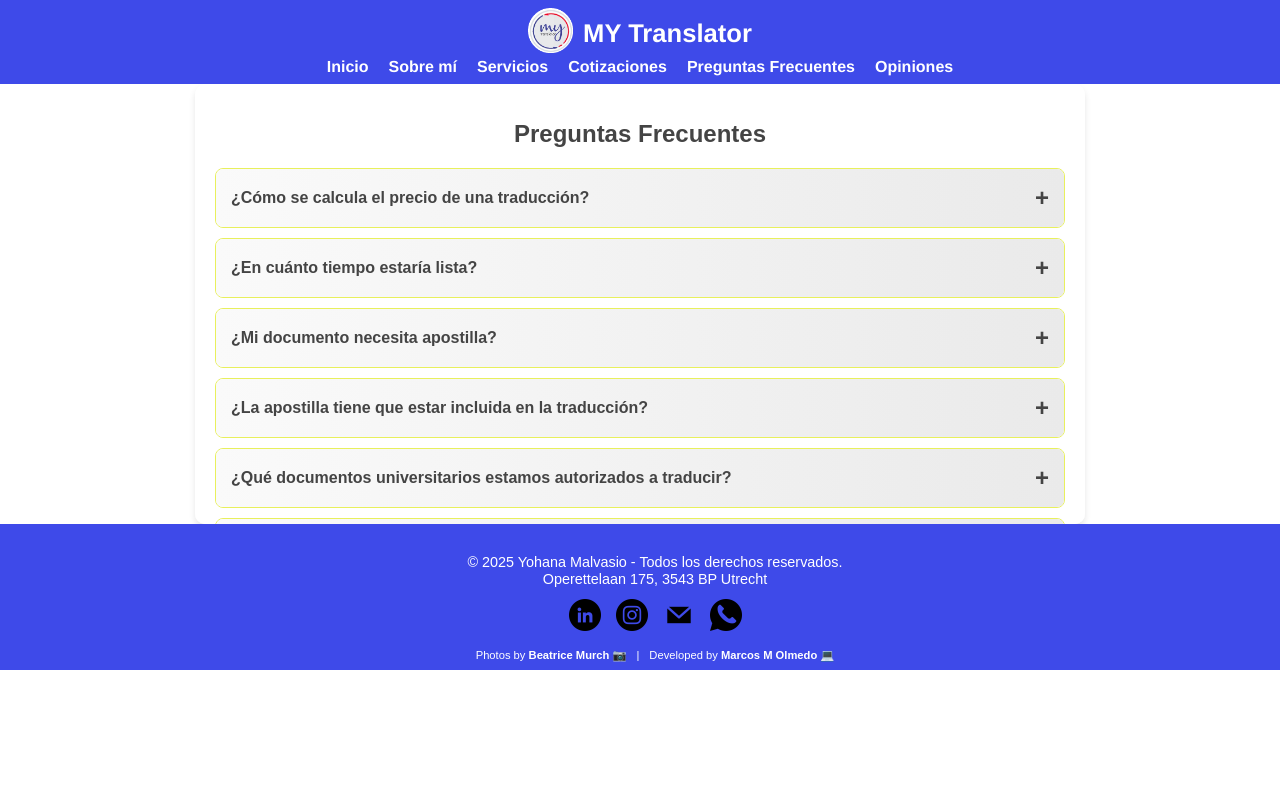
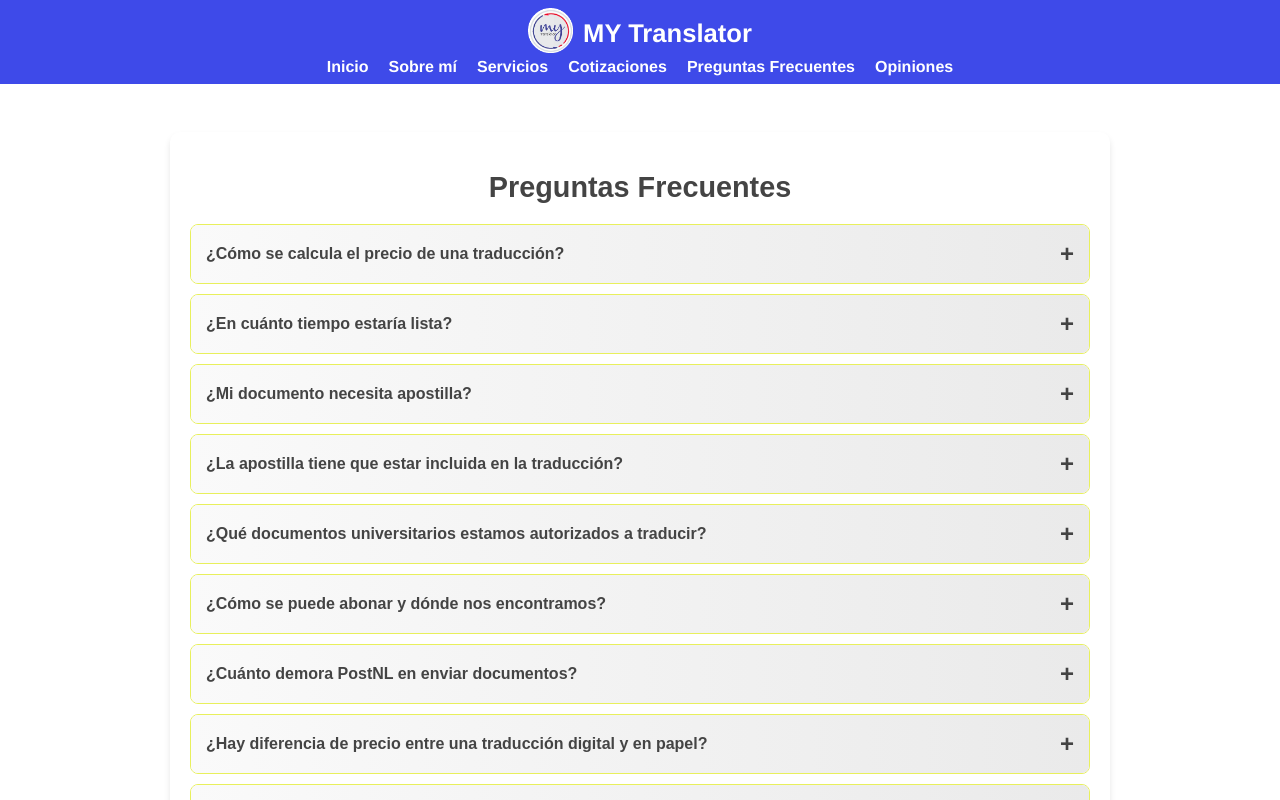
Before and after one commit to MarcosMolmedo/My-Translator, a React (Vite) app: page /preguntasfrecuentes in a window 1280 px wide. Built offline with nearby package versions, Linux system fonts and the light colour scheme.

Commit message:
Mejoras visuales: ajustes de padding simétrico y nuevo color en el contenedor del formulario

```diff
--- a/src/App.css
+++ b/src/App.css
@@ -1,6 +1,6 @@
 
 html, body {
-  height: 500%;
+
   margin: 0;
   padding: 0;
   font-family: Arial, sans-serif;
@@ -8,6 +8,10 @@ html, body {
   flex-direction: column;
   padding-bottom: 0 !important;
   margin-bottom: 0 !important;
+  height: 100%; /* ✅ No 500% */
+
+
+
 }
 
 /* Contenedor principal */
@@ -22,9 +26,9 @@ html, body {
 .app-container {
   display: flex;
   flex-direction: column;
-  min-height: calc(100vh - 50px); /* ✅ Ajuste sin deformar diseño */
-  justify-content: space-between; /* ✅ Asegura que el footer quede abajo */
+  min-height: 100vh; /* ✅ Se estira en altura */
 }
+
 
 /* Contenido principal */
 .main-content {
@@ -38,11 +42,9 @@ html, body {
   background-color: #3e4ae9;
   color: white;
   text-align: center;
-
   width: 100%;
-  position: absolute; /* Lo fija en la parte inferior */
-  bottom: 0;
-  left: 0;
   font-size: 0.55rem;
   line-height: 1.1;
+  padding-bottom: 10px;
+  margin-top: auto; /* ✅ Lo empuja hacia abajo en el layout */
 }
--- a/src/Styles/HeroSection.css
+++ b/src/Styles/HeroSection.css
@@ -5,6 +5,12 @@
   overflow: hidden;
   display: flex;
   align-items: center;
+  justify-content: center;
+}
+.hero-wrapper {
+  min-height: calc(100vh - 160px); /* Ajustá este valor si tu header/footer tienen otro alto */
+  display: flex;
+  flex-direction: column;
   justify-content: center;
 }
 
--- a/src/Styles/PreguntasFrecuentes.css
+++ b/src/Styles/PreguntasFrecuentes.css
@@ -1,13 +1,15 @@
-body {
-  font-family: Helvetica, sans-serif;
-  margin: 0;
-  padding: 0;
-  background-color: white;
+.preguntas-wrapper {
+  min-height: calc(100vh - 160px);
+  display: flex;
+  justify-content: center;
+  align-items: flex-start;
+  padding: 3rem 1rem;
+  box-sizing: border-box;
 }
 
 .preguntas-frecuentes {
-  max-width: 850px;
-  max-height: 400px;
+  width: 100%;
+  max-width: 900px;
   margin: 0 auto;
   padding: 20px;
   background-color: #ffffff;
@@ -19,7 +21,7 @@ body {
 
 .titulo {
   color: #444444;
-  font-size: 1.5rem;
+  font-size: 1.8rem;
   font-weight: bold;
   text-align: center;
   margin-bottom: 20px;
@@ -47,6 +49,7 @@ body {
   justify-content: space-between;
   align-items: center;
   cursor: pointer;
+  transition: background-color 0.3s ease;
 }
 
 .pregunta.activa {
@@ -68,6 +71,8 @@ body {
   color: #333333;
   border-top: 1px solid #e8f05c;
   animation: fadeIn 0.3s ease-in-out;
+  font-size: 0.95rem;
+  line-height: 1.6;
 }
 
 @keyframes fadeIn {
@@ -81,16 +86,7 @@ body {
   }
 }
 
-@keyframes bounce {
-  0%, 100% {
-    transform: translateX(-50%) translateY(0);
-  }
-  50% {
-    transform: translateX(-50%) translateY(5px);
-  }
-}
-
-/* Personalización del Scroll */
+/* Scrollbar personalizado */
 .preguntas-frecuentes::-webkit-scrollbar {
   width: 8px;
 }
--- a/src/Styles/Servicios.css
+++ b/src/Styles/Servicios.css
@@ -7,6 +7,9 @@
   display: flex;
   justify-content: center;
   align-items: center;
+}
+.servicios-page-container {
+  min-height: 75vh; /* ✅ Fuerza una altura mínima como en Opiniones */
 }
 
 /* 🔹 Contenedor del grid */
--- a/src/Styles/SobreMi.css
+++ b/src/Styles/SobreMi.css
@@ -8,6 +8,12 @@
   width: 100%;
   box-sizing: border-box;
   position: relative;
+}
+.sobre-mi-wrapper {
+  min-height: calc(100vh - 160px); /* Ajustá si tu header/footer tienen otro alto */
+  display: flex;
+  justify-content: center;
+  align-items: center;
 }
 
 /* ✅ Contenedor principal */
--- a/src/pages/Contacto.jsx
+++ b/src/pages/Contacto.jsx
@@ -9,6 +9,7 @@ import whatsappcontacto from "../assets/images/whatsappcontacto.png";
 
 const Contacto = () => {
   return (
+    <div className="contact-wrapper">
       <div className="contact-container">
         <div className="contact-message">
           <h3 className="contact-title">¡Gracias por llegar hasta acá y escribirme!</h3>
@@ -37,6 +38,7 @@ const Contacto = () => {
         </div>
         <img src={banderas} alt="Banderas" className="contact-sticker" />
       </div>
+    </div>
   );
 };
 
--- a/src/pages/PreguntasFrecuentes.jsx
+++ b/src/pages/PreguntasFrecuentes.jsx
@@ -11,57 +11,53 @@ const PreguntasFrecuentes = () => {
         <div>
           <p><strong>Para poder pasarte un presupuesto, necesito que me envíes lo siguiente:</strong></p>
           <ul>
-            <li><strong>Una copia del documento a traducir:</strong>(incluyendo legalizaciones y apostillas, si las tiene).</li>
-            <li><strong>La fecha en que la necesitás.</strong> </li>
-            <li><strong>El medio de entrega</strong>(si la querés recibir por correo postal o retirarla en persona).</li>
+            <li><strong>Una copia del documento a traducir:</strong> (incluyendo legalizaciones y apostillas, si las tiene).</li>
+            <li><strong>La fecha en que la necesitás.</strong></li>
+            <li><strong>El medio de entrega:</strong> (si la querés recibir por correo postal o retirarla en persona).</li>
           </ul>
         </div>
       ),
     },
-
     {
       pregunta: "¿En cuánto tiempo estaría lista? ",
       respuesta: (
         <div>
           <p><strong>El tiempo de entrega depende de varios factores:</strong></p>
           <ul>
-              <li><strong>Mi disponibilidad</strong>(si hay mucha carga de trabajo, puede demorar más).</li>
+            <li><strong>Mi disponibilidad</strong> (si hay mucha carga de trabajo, puede demorar más).</li>
             <li><strong>La extensión y complejidad del documento.</strong></li>
             <li><strong>Si la solicitás con tiempo</strong> (lo ideal es pedirla con al menos 2 semanas de anticipación).</li>
-              <li><strong>Si la necesitás con urgencia, puede tener un recargo adicional.</strong> </li>
+            <li><strong>Si la necesitás con urgencia, puede tener un recargo adicional.</strong></li>
           </ul>
         </div>
       ),
     },
-
     {
       pregunta: "¿Mi documento necesita apostilla?",
       respuesta: (
         <div>
           <p><strong>Depende de varios factores:</strong></p>
           <ul>
-              <li><strong>Consultá con la entidad que va a recibir el documento.</strong> </li>
+            <li><strong>Consultá con la entidad que va a recibir el documento.</strong></li>
             <li><strong>Si fue emitido fuera de la Unión Europea, probablemente necesite apostilla.</strong></li>
-              <li><strong>Cada país tiene sus propias reglas, así que es mejor verificar antes de pedir la traducción.</strong> </li>
+            <li><strong>Cada país tiene sus propias reglas, así que es mejor verificar antes de pedir la traducción.</strong></li>
           </ul>
         </div>
       ),
     },
-
     {
       pregunta: "¿La apostilla tiene que estar incluida en la traducción? ",
       respuesta: (
         <div>
           <p><strong>Sí, si tu documento tiene apostilla, también hay que traducirla parcialmente o mencionarla.</strong></p>
           <ul>
-              <li><strong>La apostilla es parte del documento oficial.</strong>  </li>
+            <li><strong>La apostilla es parte del documento oficial.</strong></li>
             <li><strong>Puede influir en el precio final de la traducción.</strong></li>
             <li><strong>Antes de pedir la traducción, chequeá si tu documento necesita apostilla para evitar costos extra.</strong></li>
           </ul>
         </div>
       ),
     },
-
     {
       pregunta: "¿Qué documentos universitarios estamos autorizados a traducir? ",
       respuesta: (
@@ -70,12 +66,10 @@ const PreguntasFrecuentes = () => {
           <ul>
             <li><strong>Diplomas:</strong> (licenciaturas, maestrías, etc.).</li>
             <li><strong>Certificados analíticos con las notas y créditos.</strong></li>
-            <li><strong>Certificados de graduación:</strong> </li>
-            <li><strong>Programas de estudios:</strong> </li>
-            <li><strong>Certificados de inscripción </strong></li>
-            <li><strong>Entre otros</strong> </li>
-              <ul>
-            </ul>
+            <li><strong>Certificados de graduación:</strong></li>
+            <li><strong>Programas de estudios:</strong></li>
+            <li><strong>Certificados de inscripción.</strong></li>
+            <li><strong>Entre otros.</strong></li>
           </ul>
         </div>
       ),
@@ -87,46 +81,41 @@ const PreguntasFrecuentes = () => {
           <p><strong>Opciones de pago y ubicación:</strong></p>
           <ul>
             <li><strong>Se puede pagar por transferencia bancaria o iDEAL.</strong></li>
-            <li><strong>Una vez recibido el pago, te mando la factura.</strong> </li>
-            <li><strong>Coordinamos un día y horario para la entrega.</strong> </li>
+            <li><strong>Una vez recibido el pago, te mando la factura.</strong></li>
+            <li><strong>Coordinamos un día y horario para la entrega.</strong></li>
             <li><strong>Podés retirarla en Utrecht, Terwijde.</strong></li>
           </ul>
         </div>
       ),
     },
-
-
     {
       pregunta: "¿Cuánto demora PostNL en enviar documentos?",
       respuesta: (
         <div>
           <ul>
             <li><strong>Depende del destino y del tipo de envío.</strong></li>
-            <li><strong>Puede tardar entre 1 y 10 días hábiles.</strong> </li>
-            <li><strong>En fechas festivas o períodos de alta demanda, puede demorar más.</strong> </li>
-            <li><strong>Con código de rastreo, podés hacer el seguimiento.</strong> </li>
+            <li><strong>Puede tardar entre 1 y 10 días hábiles.</strong></li>
+            <li><strong>En fechas festivas o períodos de alta demanda, puede demorar más.</strong></li>
+            <li><strong>Con código de rastreo, podés hacer el seguimiento.</strong></li>
           </ul>
         </div>
       ),
     },
-
     {
       pregunta: "¿Hay diferencia de precio entre una traducción digital y en papel?",
       respuesta: (
         <div>
           <p><strong>No, el precio es el mismo.</strong></p>
           <ul>
-            <li><strong>Las traductores jurados en Países Bajos NO temenos firma digital y por lo tanto NO estamos autoirzados a realizar traducciones digitales.</strong> </li>
-            <li><strong>Nuestro trabajo es similar al de un notario, realizamos la traducción, la imprimimos, sellamos y firmamos manualmente.</strong> </li>
+            <li><strong>Las traductoras juradas en Países Bajos NO tenemos firma digital y por lo tanto NO estamos autorizadas a realizar traducciones digitales.</strong></li>
+            <li><strong>Realizamos la traducción, la imprimimos, sellamos y firmamos manualmente.</strong></li>
             <li><strong>Lo que sí puedo enviarte es una versión escaneada de la traducción impresa.</strong></li>
-            <li><strong>Para algunos trámites se aceptan estas versions escaneadas, pero al final, lo que tiene validez es la traducción impresa, por lo que te sugiero que siempre la tengas con vos.</strong> </li>
-            <li><strong>A la traducción impresa la podés pasar a buscar por mi oficina. Si querés que te organice el envío postal dentro de Países Bajos, ese servicio es adicional y tiene un costo de aprox. 10 euros + IVA.</strong> </li>
-            <li><strong>El precio del envío puede enviar dependiendo del peso del sobre y del destino.</strong></li>
+            <li><strong>Para algunos trámites se aceptan estas versiones escaneadas, pero lo válido es la impresa.</strong></li>
+            <li><strong>Podés pasar a buscarla por mi oficina, o puedo enviártela por correo (10 euros + IVA aprox).</strong></li>
           </ul>
         </div>
       ),
     },
-
     {
       pregunta: "¿Qué documentos personales estoy autorizada a traducir? ",
       respuesta: (
@@ -143,7 +132,6 @@ const PreguntasFrecuentes = () => {
         </div>
       ),
     },
-
     {
       pregunta: "¿Puede otra persona retirar la traducción por mí? ",
       respuesta: (
@@ -151,53 +139,44 @@ const PreguntasFrecuentes = () => {
           <p><strong>Sí, claro. Solo necesitás enviarnos un email con:</strong></p>
           <ul>
             <li><strong>El nombre de la persona que va a retirarla.</strong></li>
-            <li><strong>El día y la hora a la que la va a retirar.</strong> </li>
-
+            <li><strong>El día y la hora a la que la va a retirar.</strong></li>
           </ul>
-
         </div>
       ),
     },
-
     {
       pregunta: "¿Qué pasa si el correo pierde la traducción?",
       respuesta: (
         <div>
-          <p><strong>Nunca me ha passado, pero si llegara a ocurrir:</strong></p>
+          <p><strong>Nunca me ha pasado, pero si llegara a ocurrir:</strong></p>
           <ul>
-            <li><strong>Se imprime de nuevo la traducción certificada.</strong> </li>
-            <li><strong>Se cobra un extra por la reimpresión.</strong> </li>
+            <li><strong>Se imprime de nuevo la traducción certificada.</strong></li>
+            <li><strong>Se cobra un extra por la reimpresión.</strong></li>
             <li><strong>También hay que abonar el costo del nuevo envío postal.</strong></li>
           </ul>
         </div>
       ),
     },
-
     {
       pregunta: "¿Es necesario certificar nuestra traducción? ",
       respuesta: (
         <div>
-
           <ul>
-            <li><strong>Si la usás en los Países Bajos, no requiere certificación extra.</strong> </li>
-            <li><strong>Podés presentarla directamente en la entidad que la pida.</strong> </li>
-            <li><strong>Si la institución requiere certificación extra, mejor confirmarlo antes con la entidad u organización en la que vas a presentar la traducción. </strong> </li>
+            <li><strong>Si la usás en los Países Bajos, no requiere certificación extra.</strong></li>
+            <li><strong>Podés presentarla directamente en la entidad que la pida.</strong></li>
+            <li><strong>Si la institución requiere certificación extra, mejor confirmarlo antes con la entidad.</strong></li>
           </ul>
         </div>
       ),
     },
-
   ];
 
   const toggleRespuesta = (index) => {
     setActiveIndex(index === activeIndex ? null : index);
   };
 
-  const scrollToBottom = () => {
-    document.querySelector(".preguntas-frecuentes").scrollBy({ top: 100, behavior: "smooth" });
-  };
-
   return (
+    <div className="preguntas-wrapper">
       <div className="preguntas-frecuentes">
         <h1 className="titulo">Preguntas Frecuentes</h1>
         <div className="contenedor-preguntas">
@@ -214,7 +193,7 @@ const PreguntasFrecuentes = () => {
             </div>
           ))}
         </div>
-
+      </div>
     </div>
   );
 };
--- a/src/pages/SobreMi.jsx
+++ b/src/pages/SobreMi.jsx
@@ -3,6 +3,7 @@ import "../Styles/SobreMi.css";
 
 const SobreMi = () => {
   return (
+    <div className="sobre-mi-wrapper">
       <section className="sobre-mi-container">
         <div className="sobre-mi-content">
           <div className="sobre-mi-imagen">
@@ -29,6 +30,7 @@ const SobreMi = () => {
           </div>
         </div>
       </section>
+    </div>
   );
 };
 
```
Also changed, not shown: src/Styles/Contacto.css (+6 -1 lines), src/Styles/Cotizaciones.css (+9 -11 lines). Lines whose indentation alone changed are shown as unchanged.
